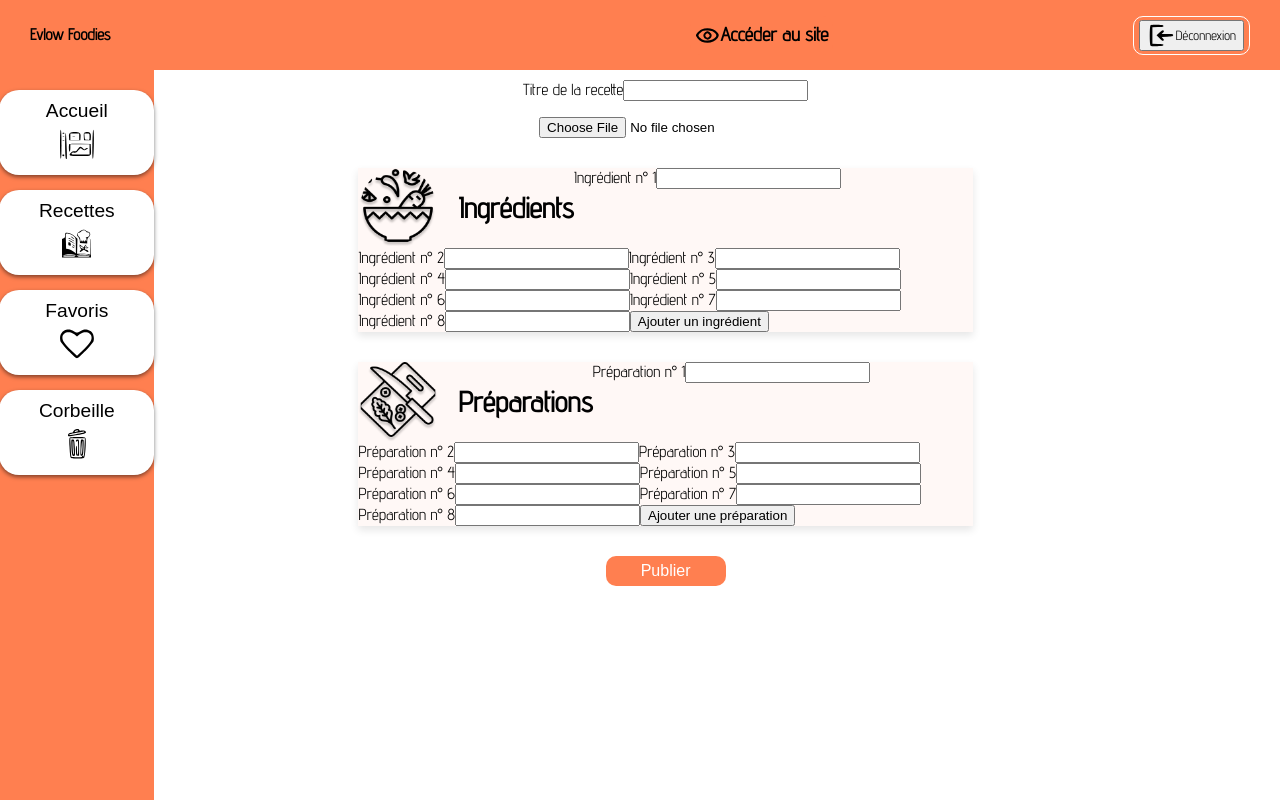
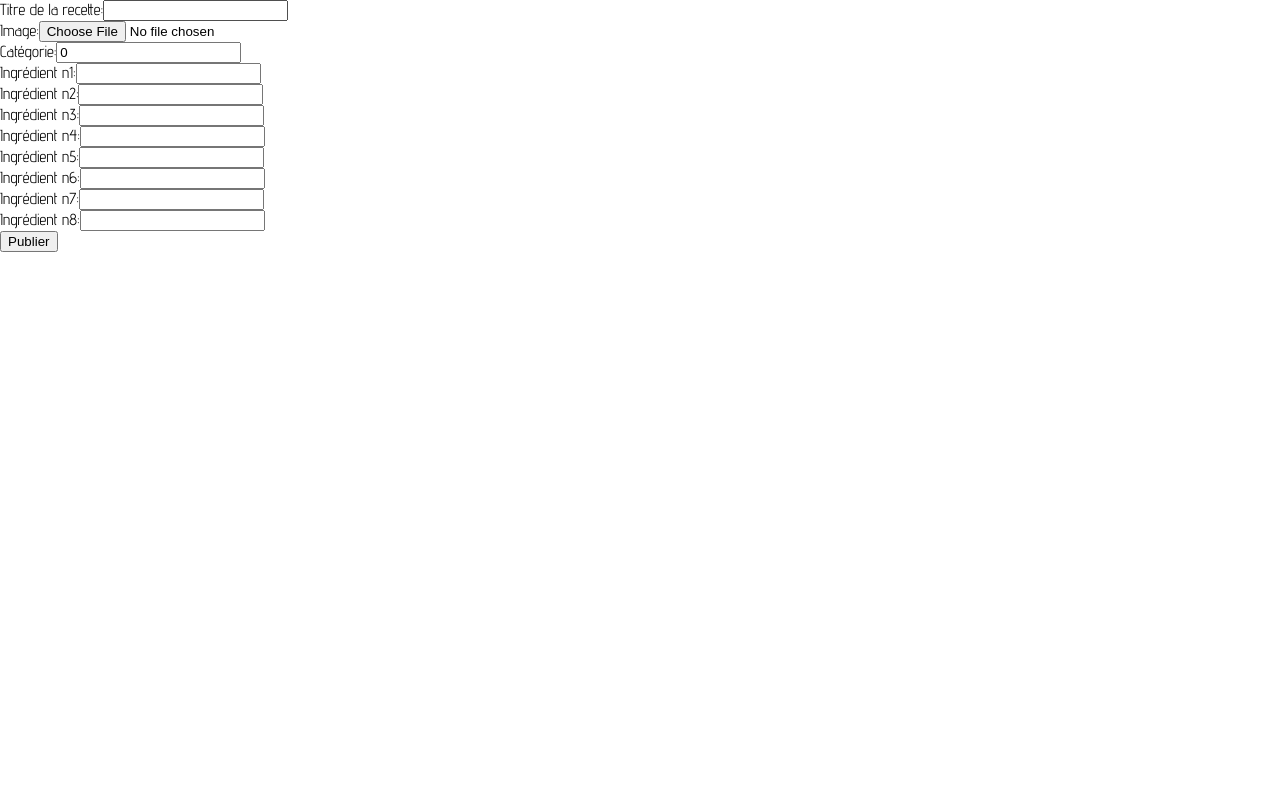
Before and after one commit to Evlow/Evlow-Foodies, a React (Create React App) app: page /ajouter-une-recette in a window 1280 px wide. Built offline with nearby package versions, Linux system fonts and the light colour scheme.

Commit message:
UPDATES FILES

```diff
--- a/src/Features/Recipes/CardRecipes.tsx
+++ b/src/Features/Recipes/CardRecipes.tsx
@@ -12,7 +12,7 @@ const CardRecipes: React.FC<Props> = ({ recipe }) => {
       <a href={`/recipe/${recipe.recipeId}`} className="recipe-link">
         <div className="card-recipes">
           <img
-            src={process.env.PUBLIC_URL + "/images/" + recipe.recipePicture}
+            src={recipe.pictureUrl}
             alt={recipe.recipeTitle}
             className="recipe-image"
           />
--- a/src/Pages/AddRecipes/AddRecipes.tsx
+++ b/src/Pages/AddRecipes/AddRecipes.tsx
@@ -56,13 +56,7 @@ export default function AddRecipes() {
     const formData = new FormData();
     formData.append("recipeTitle", recipeTitle);
     formData.append("userId", userId!);
-
-    if (!selectedImage || recipeTitle.length <= 1) {
-      alert("Veuillez remplir correctement les champs")
-      return false;
-    }
-
-    formData.append("recipePicture", selectedImage);
+    formData.append("recipePicture", selectedImage!.name);
     // Parcourt chaque élément du tableau ingredients et ajoute ces éléments au FormData
     ingredients.forEach((ingredient, index) => {
       formData.append(`ngredientN${index + 1}`, ingredient);
@@ -79,6 +73,7 @@ export default function AddRecipes() {
         {
           headers: {
             Authorization: `Bearer ${token}`,
+            "Content-Type": "application/json",
           },
         }
       )
@@ -89,6 +84,21 @@ export default function AddRecipes() {
       .catch((error) => {
         console.error(error);
       });
+
+    try {
+      //   const formData = new FormData();
+      //   formData.append('image', selectedImage);
+
+      const response = await axios.post("/api/upload", formData, {
+        headers: {
+          "Content-Type": "multipart/form-data",
+        },
+      });
+
+      // onUploadSuccess(response.data.imageUrl);
+    } catch (error) {
+      console.error("Error uploading image:", error);
+    }
   };
 
   return (
@@ -128,6 +138,8 @@ export default function AddRecipes() {
             />
           </div>
           <section className="section-ingredients-preparations">
+
+
             <div className="ingredients">
             <img
               src={process.env.PUBLIC_URL + "/Images/ingredient.png"}
@@ -137,7 +149,6 @@ export default function AddRecipes() {
             />
             <h2 className="title-ingredient">Ingrédients</h2>
             </div>
-
             <div className="create-recipe-input-row">
               <CreateRecipeInputForm
                 type="text"
@@ -207,7 +218,10 @@ export default function AddRecipes() {
             </button>
           </section>
           <section className="section-ingredients-preparations">
+
+
           <div className="preparations">
+
             <img
               src={process.env.PUBLIC_URL + "/Images/preparation.png"}
               height="80px"
--- /dev/null
+++ b/src/Pages/AddRecipes/AddRecipes2.tsx
@@ -0,0 +1,157 @@
+import React, { useState, ChangeEvent, FormEvent } from 'react';
+import axios from 'axios';
+
+interface Response {
+    token: string;
+  }
+interface Item {
+  categoryId: number;
+  recipeTitle: string;
+  pictureUrl: string;
+  recipeCreatedAt: Date;
+  recipeUpdatedAt: Date;
+  recipeStarNote: number;
+  ingredientN1: string;
+  ingredientN2: string;
+  ingredientN3: string;
+  ingredientN4: string;
+  ingredientN5: string;
+  ingredientN6: string;
+  ingredientN7: string;
+  ingredientN8: string;
+//   name: string;
+//   description: string;
+  image: File | null;
+}
+
+const AddRecipes2: React.FC = () => {
+  const [item, setItem] = useState<Item>({
+  categoryId: 0,
+  recipeTitle: '',
+  pictureUrl: '',
+  recipeCreatedAt: new Date(),
+  recipeUpdatedAt: new Date(),
+  recipeStarNote: 0,
+  ingredientN1: '',
+  ingredientN2: '',
+  ingredientN3: '',
+  ingredientN4: '',
+  ingredientN5: '',
+  ingredientN6: '',
+  ingredientN7: '',
+  ingredientN8: '',
+    image: null,
+  });
+
+  const handleInputChange = (e: ChangeEvent<HTMLInputElement | HTMLTextAreaElement>) => {
+    setItem({
+      ...item,
+      [e.target.name]: e.target.value,
+    });
+  };
+
+  const handleImageChange = (e: ChangeEvent<HTMLInputElement>) => {
+    if (e.target.files) {
+      setItem({
+        ...item,
+        image: e.target.files[0],
+      });
+    }
+  };
+
+  const handleSubmit = async (e: FormEvent) => {
+    e.preventDefault();
+
+    const formData = new FormData();
+    formData.append('recipeTitle', item.recipeTitle);
+    formData.append('RecipePicture', item.image as File);
+    formData.append('ingredientN1', item.ingredientN1);
+    formData.append('ingredientN2', item.ingredientN2);
+    formData.append('ingredientN3', item.ingredientN3);
+    formData.append('ingredientN4', item.ingredientN4);
+    formData.append('ingredientN5', item.ingredientN5);
+    formData.append('ingredientN6', item.ingredientN6);
+    formData.append('ingredientN7', item.ingredientN7);
+    formData.append('ingredientN8', item.ingredientN8);
+    let userId = localStorage.getItem("userId");
+    let token = localStorage.getItem("accessToken");
+    formData.append("userId", userId!);
+    try {
+      // Replace 'your-api-endpoint' with the actual API endpoint to handle item creation
+      await axios.post("https://localhost:5041/api/Recipe/CreateRecipe", formData, {
+        headers: {
+          'Content-Type': 'multipart/form-data',
+          Authorization: `Bearer ${token}`,
+
+        },
+      });
+      console.log('Item created successfully');
+    } catch (error) {
+      // Handle error
+      console.error('Error creating item:', error);
+    }
+  };
+
+  return (
+    <form onSubmit={handleSubmit}>
+      <label>
+        Titre de la recette:
+        <input type="text" name="recipeTitle" value={item.recipeTitle} onChange={handleInputChange} />
+      </label>
+      <br />
+      <label>
+        Image:
+        <input type="file" accept="image/*" onChange={handleImageChange} />
+      </label>
+      <br />
+      <label>
+        Catégorie:
+        <input type="text" name="categoryId" value={item.categoryId} onChange={handleInputChange} />
+      </label>
+      <br />
+      <label>
+        Ingrédient n1:
+        <input type="text" name="ingredientN1" value={item.ingredientN1} onChange={handleInputChange} />
+      </label>
+      <br />
+      <label>
+      Ingrédient n2:
+        <input type="text" name=" ingredientN2" value={item.ingredientN2} onChange={handleInputChange} />
+      </label>
+      <br />
+      <label>
+      Ingrédient n3:
+        <input type="text" name=" ingredientN3" value={item.ingredientN3} onChange={handleInputChange} />
+      </label>
+      <br />
+      <label>
+      Ingrédient n4:
+        <input type="text" name=" ingredientN4" value={item.ingredientN4} onChange={handleInputChange} />
+      </label>
+      <br />
+      <label>
+      Ingrédient n5:
+        <input type="text" name=" ingredientN5" value={item.ingredientN5} onChange={handleInputChange} />
+      </label>
+      <br />
+      <label>
+      Ingrédient n6:
+        <input type="text" name=" ingredientN6" value={item.ingredientN6} onChange={handleInputChange} />
+      </label>
+      <br />
+      <label>
+      Ingrédient n7:
+        <input type="text" name=" ingredientN7" value={item.ingredientN7} onChange={handleInputChange} />
+      </label>
+      <br />
+      <label>
+      Ingrédient n8:
+        <input type="text" name=" ingredientN8" value={item.ingredientN8} onChange={handleInputChange} />
+      </label>
+      <br />
+      <button type="submit">Publier</button>
+    </form>
+  );
+};
+
+export default AddRecipes2;
--- a/src/Pages/Inscription/Inscription.tsx
+++ b/src/Pages/Inscription/Inscription.tsx
@@ -21,10 +21,6 @@ export default function Inscription() {
   const [password, setPassword] = useState("");
   const [userConfirmPassword, setConfirmPassword] = useState("");
   const [response, setResponse] = useState<Response>();
-
-  // const handleLogin = () => {
-  //   navigate("/connexion");
-  // };
 
   const changeUserName = (value: string) => {
     setUserName(value);
--- a/src/Pages/Recipes/Recipes.tsx
+++ b/src/Pages/Recipes/Recipes.tsx
@@ -46,21 +46,10 @@ export default function Recipes() {
                 },
               }
             )
-            .then((recipesResponse) => {
+            .then(async (recipesResponse) => {
               const recettes = recipesResponse.data;
-              const coder = new TextEncoder()
-              const transformed = recettes.map(recette => {
-                const encoded = coder.encode(recette.recipePicture);
-                const blob = new Blob([encoded.buffer], {
-                  type: "image/jpg"
-                });
-
-                const objurl = URL.createObjectURL(blob);
-                console.log(objurl)
-                recette.recipePicture = objurl;
-                return recette;
-              })
-              setRecipes(transformed);
+              console.log(recettes);
+              setRecipes(recettes);
             })
             .catch((recipesError) => {
               console.log(recipesError);
@@ -77,15 +66,13 @@ export default function Recipes() {
 
     if (token) {
       axios
-        .delete(
-          `https://localhost:5041/api/Recipe/DeleteRecipe/${recipeId}`,          {
+        .delete(`https://localhost:5041/api/Recipe/DeleteRecipe/${recipeId}`, {
           headers: {
             Authorization: `Bearer ${token}`,
           },
-          }
-        )
+        })
         .then((response) => {
-          // Mettez à jour l'état des recettes après la suppression
+          // Misr à jour l'état des recettes après la suppression
           setRecipes((prevRecipes) =>
             prevRecipes.filter((recipe) => recipe.recipeId !== recipeId)
           );
@@ -113,18 +100,24 @@ export default function Recipes() {
 
           {recipes.map((recipe) => (
             <div key={recipe.recipeId} className="card">
-    <Link to={`/sheet-recipe/${recipe.recipeId}`} className="recipe-link">
+              <Link
+                to={`/${recipe.recipeTitle}/${recipe.recipeId}`}
+                className="recipe-link"
+              >
                 <h3 className="recipes-h3">{recipe.recipeTitle}</h3>
                 <div className="content-recipe-img">
                   <img
                     className="recipe-img-home"
-          src={recipe.recipePicture}
-          alt="image"
+                    src={recipe.pictureUrl}
+                    alt={recipe.recipeTitle}
                   />
                 </div>
               </Link>
               <div className="btn-card">
-      <Link to={`/recipes/edit/${recipe.recipeId}`} className="btn-edit">
+                <Link
+                  to={`/recipes/edit/${recipe.recipeId}`}
+                  className="btn-edit"
+                >
                   MODIFIER
                 </Link>
                 <button
--- a/src/Pages/SheetRecipe/RecipeSheet.css
+++ b/src/Pages/SheetRecipe/RecipeSheet.css
@@ -0,0 +1,31 @@
+.h3-recipe-sheet {
+    font-size: 2em;
+}
+/*
+.sheet-recipe-h4 {
+    font-size: 1.8em;
+    width: 60%;
+    padding: 40px 0 40px 0;
+    text-align: left;
+    position: relative;
+    margin: 0 auto;
+  }
+
+  .sheet-recipe-h4:before {
+    content: "";
+    left: 0;
+    width: 50%;
+    height: 2px;
+    background: #9ce7a9;
+    position: absolute;
+    top: calc(50% - 1px);
+  }
+
+  .sheet-recipe-h4 span {
+    display: inline-block;
+    padding: 0 10px;
+    background: white;
+    position: relative;
+    z-index: 1;
+  }
+   */
--- a/src/Pages/SheetRecipe/RecipeSheet.tsx
+++ b/src/Pages/SheetRecipe/RecipeSheet.tsx
@@ -1,44 +1,71 @@
-import React, { useState } from 'react';
-import { Recipe } from '../../Models/recipe';
-
+/* eslint-disable jsx-a11y/img-redundant-alt */
+import React, { useState, useEffect } from "react";
+import axios from "axios";
+import { Recipe } from "../../Models/recipe";
+import { useParams } from "react-router-dom";
+import NavBar from "../../app/Layout/Navbar/Navbar";
+import Footer from "../../app/Layout/Footer/Footer";
+import "./RecipeSheet.css";
+import iconPreparation from "../../assets/preparation.svg";
+import iconIngredient from "../../assets/ingredient.svg";
 
 export default function RecipeSheet() {
-  const [recipes, setRecipes] = useState<Recipe[]>([]);
+  const { recipeId } = useParams<{ recipeId: string }>();
+  const [recipe, setRecipe] = useState<Recipe | undefined>();
+  useEffect(() => {
+    const fetchRecipes = async () => {
+      try {
+        const response = await axios.get(
+          `https://localhost:5041/api/Recipe/RecipeId/${parseInt(recipeId!)}`
+        );
+        setRecipe(response.data);
+      } catch (error) {
+        console.error("Error fetching recipes:", error);
+      }
+    };
+
+    fetchRecipes();
+  }, [recipeId]);
 
   return (
     <div className="content-intro-recipe-sheet">
+      <NavBar></NavBar>
+      <div key={recipe?.recipeId} className="recipe-card">
         <div className="paragraphe-recipe-sheet">
-        <h3 className="h3-recipe-sheet">{}</h3>
+          <h3 className="h3-recipe-sheet">{recipe?.recipeTitle}</h3>
         </div>
-      {/* ... autres éléments du modèle */}
+
+        <div className="content-recipe-img">
+          <img
+            className="recipe-img-home"
+            src={recipe?.pictureUrl}
+            alt={recipe?.recipeTitle}
+          />
+        </div>
         <article className="content-article">
           <section className="section-preparations">
             <div className="bloc-title">
-            <div className="ovale">
               <h4 className="title-flex">
-                <img
-                  className="preparations"
-                  src="/assets/picture/preparation.svg"
-                  alt="image préparation"
-                />
+                <img src={iconIngredient} />
+                Ingrédients
+              </h4>
+            </div>
+          </section>
+          <section className="section-preparations">
+            <div className="bloc-title">
+              <h4 className="sheet-recipe-h4">
+                <img src={iconPreparation} />
                 Préparations
               </h4>
             </div>
+            <div>
+              <p>Étape n°1</p>
+              <p>{recipe?.ingredientN1}</p>
             </div>
-          <ul>
-            {/* {[1, 2, 3, 4, 5, 6].map((index) => (
-              <li key={index}>
-                {recipe[`preparation${index}`] && (
-                  <>
-                    <span className="list-number">{index}.</span>{' '}
-                    {recipe[`preparation${index}`]}
-                  </>
-                )}
-              </li>
-            ))} */}
-          </ul>
           </section>
         </article>
       </div>
+      <Footer></Footer>
+    </div>
   );
 }
--- a/src/app/Layout/Header/header.tsx
+++ b/src/app/Layout/Header/header.tsx
@@ -13,7 +13,6 @@ const buttons = [
   },
   {
     title: "Déconnexion",
-    // path: "/#",
     className: "deconnexion-navbar",
     icon: iconDeconnexion,
   },
```
Also changed, not shown: src/Models/recipe.tsx (+9 -3 lines), src/app/Router/Router.tsx (+4 -8 lines), src/assets/ingredient.svg (added), src/assets/preparation.svg (added). Lines whose indentation alone changed are shown as unchanged.
